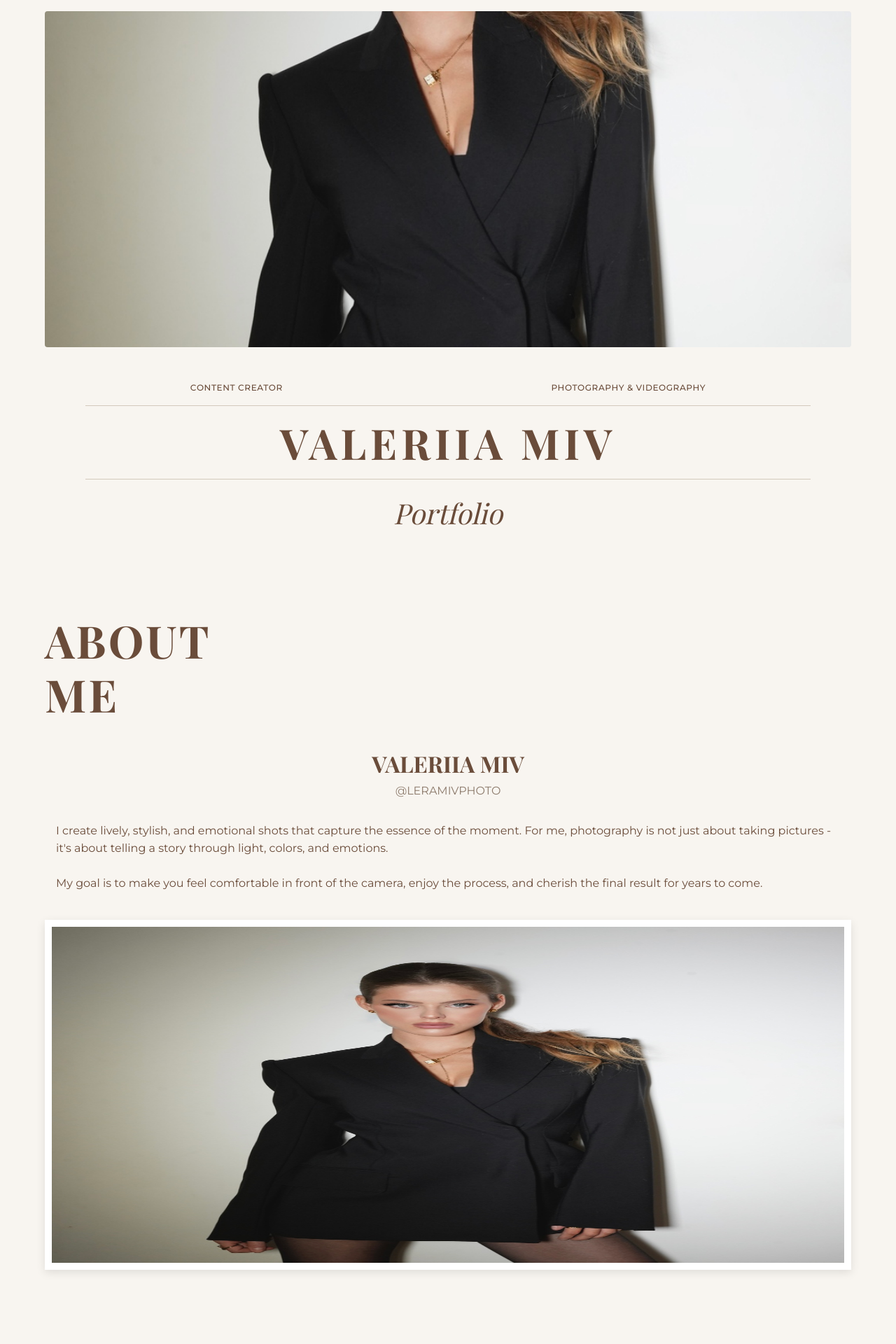
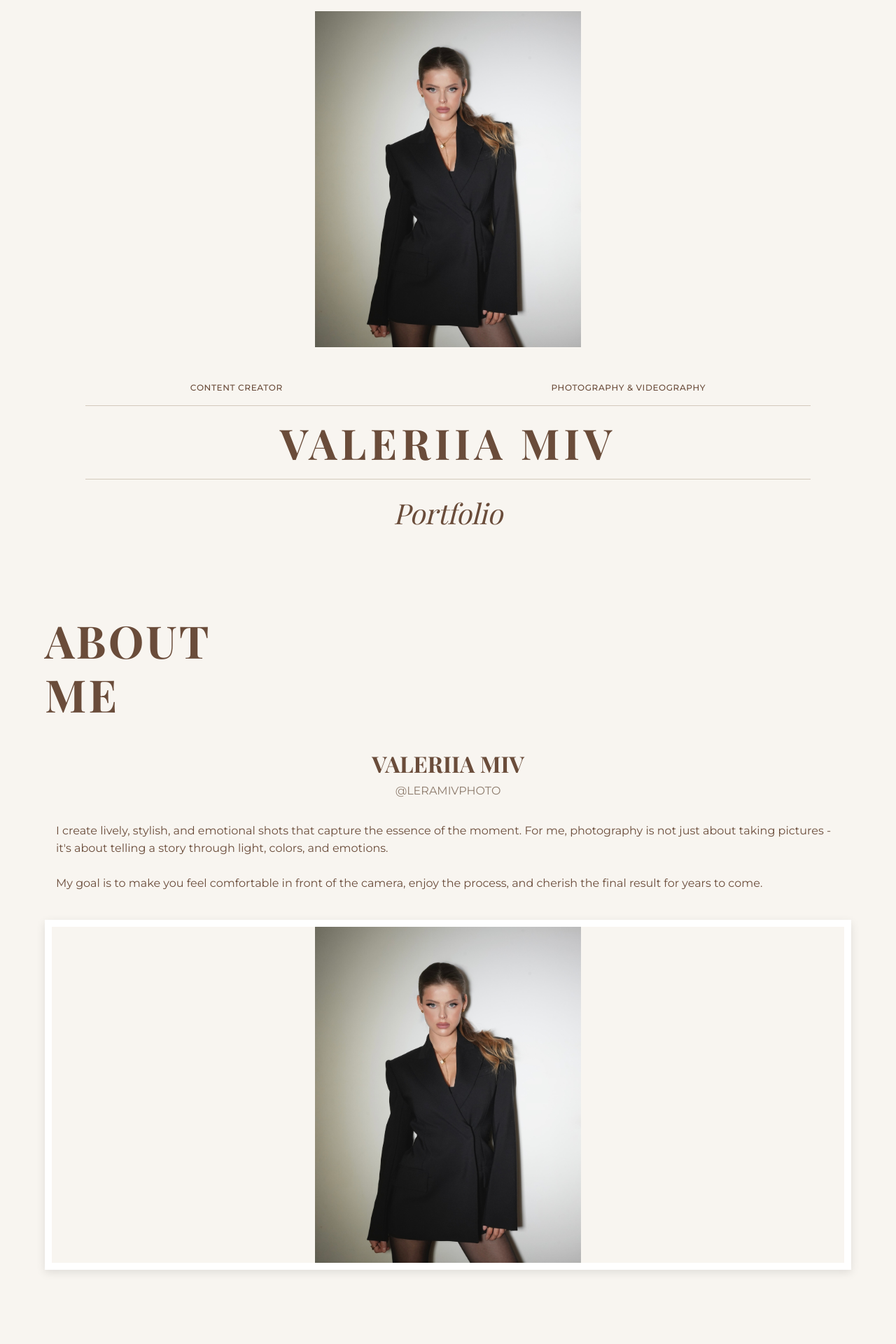
Before and after one commit to WickedImpulse/Lera-Mobile, a React (Vite) app: page / in a window 1280 px wide. Shown: the top 1920 px of the page at 70% size. Built offline with nearby package versions, Linux system fonts and the light colour scheme.

Commit message:
Changed images

```diff
--- a/src/sections/AboutMeSection.jsx
+++ b/src/sections/AboutMeSection.jsx
@@ -1,6 +1,6 @@
 /* eslint-disable react/no-unescaped-entities */
 import { Box, Container, Typography } from "@mui/material";
-import aboutMeCarImage from "../assets/header.jpg"; // Replace
+import aboutMeCarImage from "../assets/header.JPG"; // Replace
 
 const AboutMeSection = () => {
   return (
@@ -71,7 +71,7 @@ const AboutMeSection = () => {
           maxWidth: "100%",
           height: "auto",
           maxHeight: "500px",
-          objectFit: "fill",
+          objectFit: "contain",
           border: "10px solid white", // Simulates the border from the image
           boxShadow: "0 4px 12px rgba(0,0,0,0.1)",
         }}
--- a/src/sections/HeroSection.jsx
+++ b/src/sections/HeroSection.jsx
@@ -1,5 +1,5 @@
 import { Box, Container, Divider, Typography } from "@mui/material";
-import heroModelImage from "../assets/header.jpg"; // Replace with your image
+import heroModelImage from "../assets/header.JPG"; // Replace with your image
 
 const HeroSection = () => {
   return (
@@ -28,8 +28,7 @@ const HeroSection = () => {
             sx={{
               width: "100%",
               height: "100%",
-              objectFit: "cover",
-              objectPosition: "center",
+              objectFit: "contain",
             }}
           />
         </Box>
```
